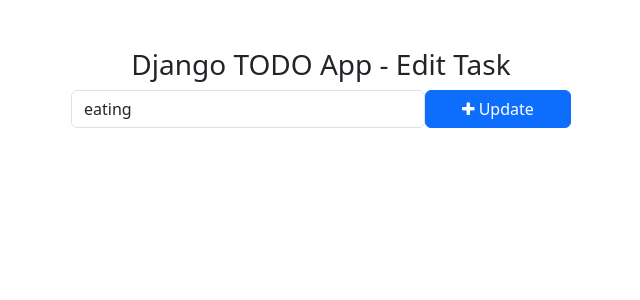
After one commit to gokulillendula/Todo-django, a Django app: page /todo/edit_task/1 in a window 1280 px wide. The commit adds this page. Shown: the top 300 px of the page, without its empty margins (319-959 px from the left). Run offline with Django 5.2, Linux system fonts and the light colour scheme; data comes from the database, SQL or seed files in the repository; both versions use the stored data as it was after the commit.

Commit message:
todo app completed

```diff
--- /dev/null
+++ b/templates/edit_task.html
@@ -0,0 +1,27 @@
+<!DOCTYPE html>
+<html lang="en">
+<head>
+    <meta charset="UTF-8">
+    <meta name="viewport" content="width=device-width, initial-scale=1.0">
+    <title>Edit Task</title>
+   <!-- Bootstrap -->
+    <link href="https://cdn.jsdelivr.net/npm/bootstrap@5.3.0-alpha1/dist/css/bootstrap.min.css" rel="stylesheet" integrity="sha384-GLhlTQ8iRABdZLl6O3oVMWSktQOp6b7In1Zl3/Jr59b6EGGoI1aFkw7cmDA6j6gD" crossorigin="anonymous">
+    <script src="https://cdn.jsdelivr.net/npm/bootstrap@5.3.0-alpha1/dist/js/bootstrap.bundle.min.js" integrity="sha384-w76AqPfDkMBDXo30jS1Sgez6pr3x5MlQ1ZAGC+nuZB+EYdgRZgiwxhTBTkF7CXvN" crossorigin="anonymous"></script>
+    <!-- Font Awesome Icons -->
+    <link rel="stylesheet" href="https://cdnjs.cloudflare.com/ajax/libs/font-awesome/4.7.0/css/font-awesome.min.css">
+</head>
+<body>
+    <div class="container">
+        <h3 class="pt-5 pb-b text-center">Django TODO App - Edit Task</h3>
+        <form action="{%url 'edit_task' task.pk%}" method="post" style="width: 500px; margin:auto">
+                    {%csrf_token%}
+            <div class="form-group">
+                <span style="display: flex;">
+                    <input type="text" name="task" class="form-control" placeholder="Add a task" value="{{task.task}}">
+                    <button type="submit" class="btn btn-primary" style="width: 200px;"><i class="fa fa-plus"></i> Update</button>
+                </span>
+            </div>
+        </form>
+    </div>
+</body>
+</html>
--- a/templates/home.html
+++ b/templates/home.html
@@ -33,7 +33,7 @@
                         <span style="position: relative; float: right;">
                             <a href="{% url 'mark_as_done' task.pk %}" class="btn btn-success"><i class="fa fa-check"></i> Mark as Done</a>
                             <a href="{% url 'delete' task.pk %}" class="btn btn-danger"><i class="fa fa-trash"></i></a>
-                            <a href="" class="btn btn-primary"><i class="fa fa-pencil"></i></a>
+                            <a href="{% url 'edit_task' task.pk %}" class="btn btn-primary"><i class="fa fa-pencil"></i></a>
                         </span>
                     </div>
                 </div>
--- a/todo/urls.py
+++ b/todo/urls.py
@@ -1,8 +1,14 @@
 from django.urls import path
 from . import views
 urlpatterns=[
+    #adding a task
     path('addTask/',views.addTask,name='addTask'),
+    #marking a task as done
     path('mark_as_done/<int:pk>/',views.mark_as_done,name='mark_as_done'),
+    #deleting a task
     path('delete/<int:pk>/',views.delete,name='delete'),
+    #marking a task as undone
     path('mark_as_undone/<int:pk>/',views.mark_as_undone,name='mark_as_undone'),
+    #editing a task
+    path('edit_task/<int:pk>',views.edit_task,name='edit_task')
 ]
--- a/todo/views.py
+++ b/todo/views.py
@@ -21,3 +21,15 @@
     task.is_completed=False
     task.save()
     return redirect('/')
+def edit_task(request,pk):
+    task=get_object_or_404(Task,pk=pk)
+    if request.method=='POST':
+        new_task=request.POST['task']
+        task.task=new_task
+        task.save()
+        return redirect('/')
+    else:
+        context={
+            'task':task
+        }
+    return render(request,'edit_task.html',context)
```
Also changed, not shown: db.sqlite3.
